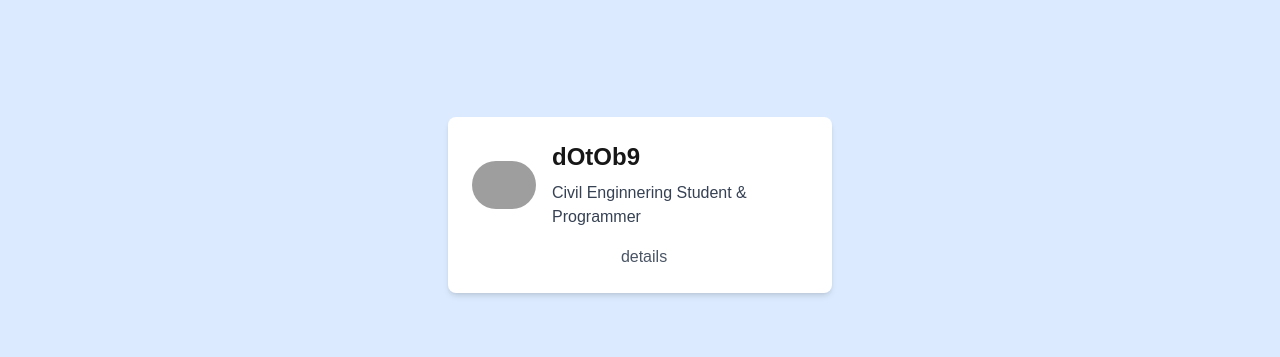
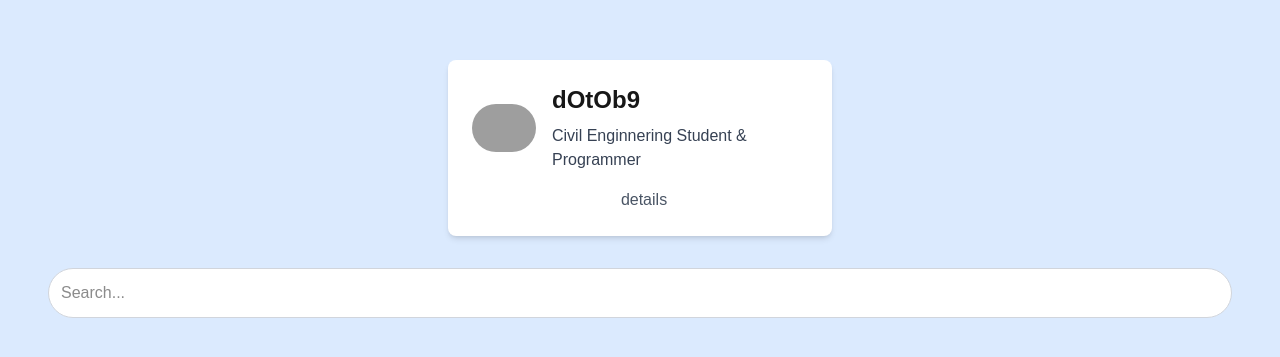
Before and after one commit to dOtOb9/profile, a Next.js app: page / in a window 1280 px wide. Shown: the part 195-552 px from the top of the page. Built offline with nearby package versions, Linux system fonts and the light colour scheme; grey boxes are pictures that could not be loaded.

Commit message:
add search in home page

```diff
--- a/src/app/page.tsx
+++ b/src/app/page.tsx
@@ -1,10 +1,11 @@
 import ProfileCard from "@/components/ProfileCard";
-import Image from "next/image";
+import SearchField from "@/components/SearchField";
 
 export default function Home() {
   return (
     <div className="flex flex-col items-center justify-center min-h-screen bg-blue-100 p-4">
       <ProfileCard />
+      <SearchField />
     </div>
   );
 }
```
